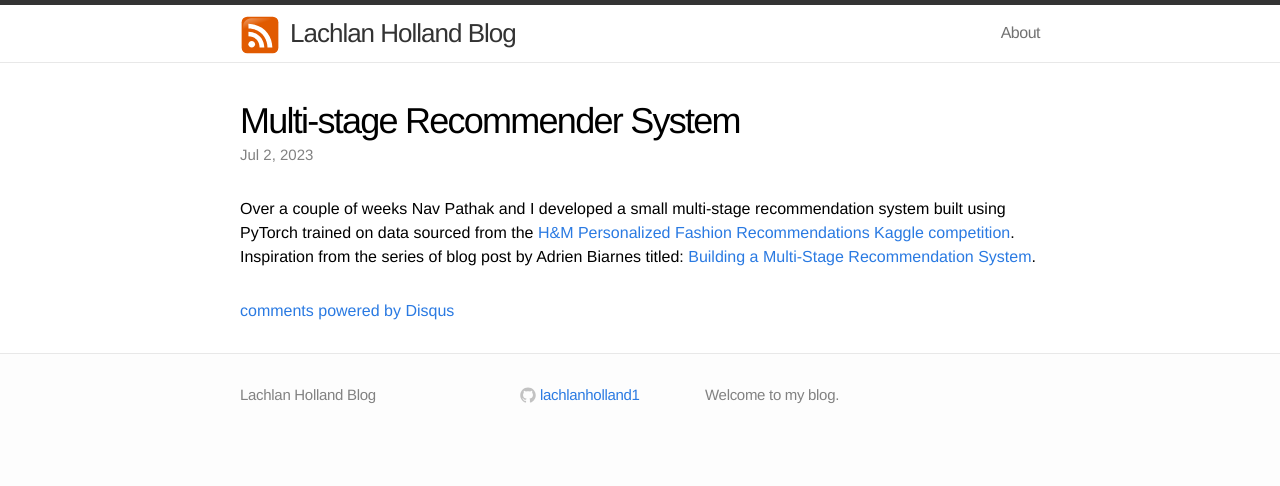
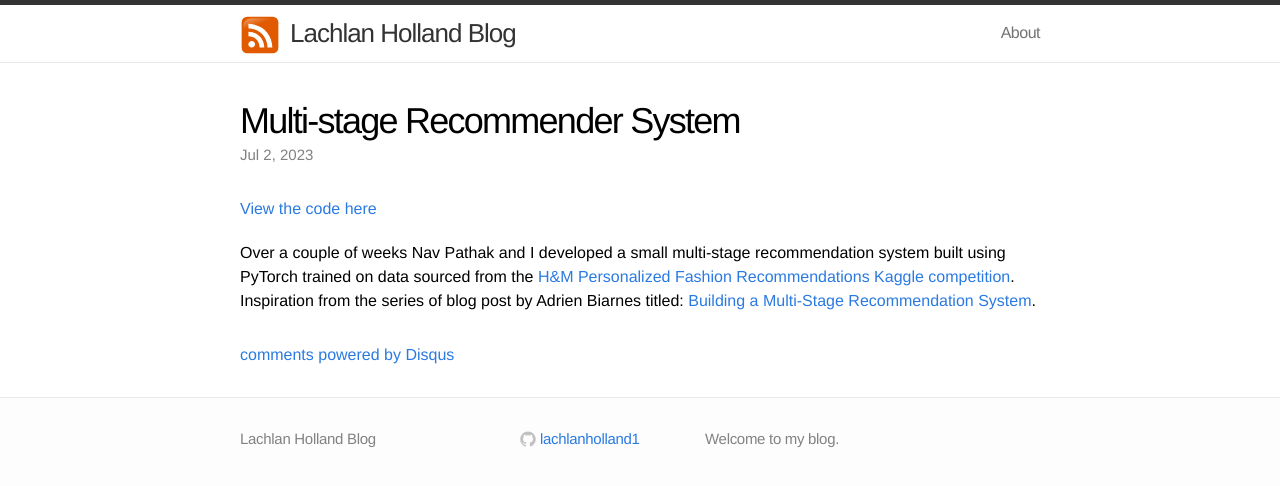
Before and after one commit to lachlanholland1/lachlan-holland-blog, a Jekyll site: the page built from _posts/2023-07-02-multi-stage-recommender-system.markdown, in a window 1280 px wide. Shown: the top 486 px of the page. Built offline with Jekyll 4.4.1, drawn with Linux system fonts in a browser that asks for light colours; comment, search, counter and statistics services are not loaded.

Commit message:
cleaned up blog posts

```diff
--- a/_posts/2023-07-02-multi-stage-recommender-system.markdown
+++ b/_posts/2023-07-02-multi-stage-recommender-system.markdown
@@ -5,6 +5,6 @@ title:  "Multi-stage Recommender System"
 excerpt: "A multi-stage recommendation system built using PyTorch for the H&M Personalized Fashion Recommendations Kaggle competition"
 date:   2023-07-02 19:42:35 +1000
 ---
-
+<a href="https://github.com/lachlanholland1/multi-stage-recommender">View the code here</a>
 
 Over a couple of weeks Nav Pathak and I developed a small multi-stage recommendation system built using PyTorch trained on data sourced from the <a href="https://www.kaggle.com/c/h-and-m-personalized-fashion-recommendations">H&M Personalized Fashion Recommendations Kaggle competition</a>. Inspiration from the series of blog post by Adrien Biarnes titled: <a href="https://medium.com/mlearning-ai/building-a-multi-stage-recommendation-system-part-1-1-95961ccf3dd8">Building a Multi-Stage Recommendation System</a>.
```
